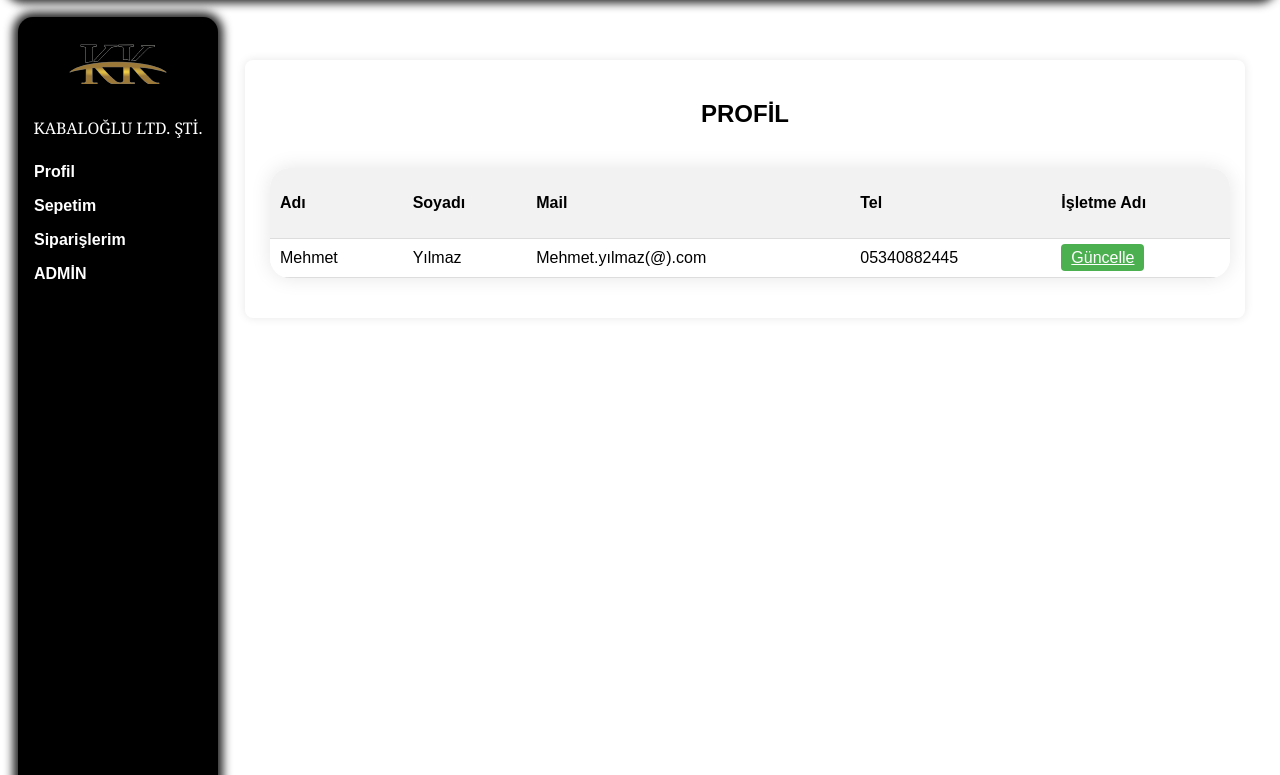
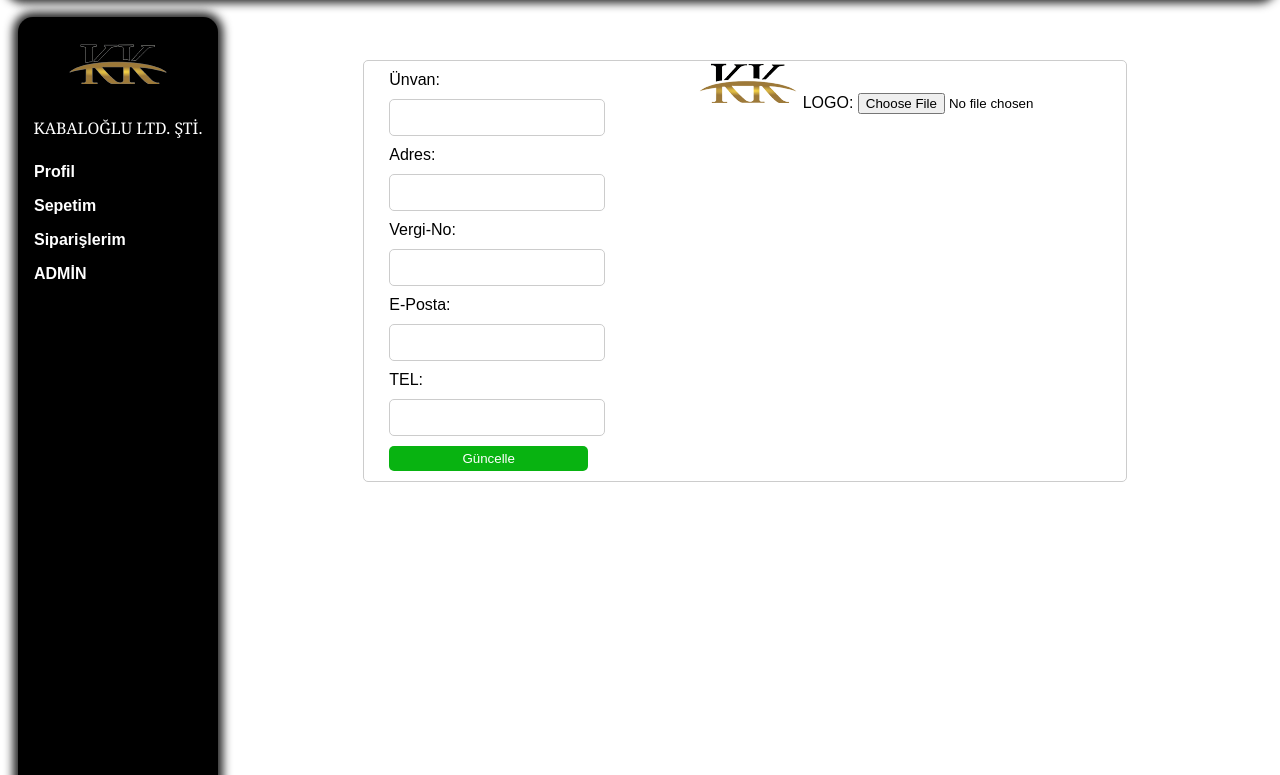
Before and after one commit to DRKAS24/kabaloglu, a plain HTML site: page musteri-profil.html in a window 1280 px wide. Shown: the part 101-876 px from the top of the page. Drawn offline with Linux system fonts and the light colour scheme.

Commit message:
Update musteri-profil.html

```diff
--- a/musteri-profil.html
+++ b/musteri-profil.html
@@ -50,7 +50,7 @@
       </div>
       <!-- logo -->
       <div class="logo">
-        <h1>KABALOGLU ALTIN</h1>
+        <h1>TOPTAN ALTIN</h1>
       </div>
     </div>
 
@@ -82,37 +82,45 @@
           </div>
 
       <div class="body-orta">
-          <div class="siparis-divi">
-            <div class="siparis-container">
-              <h2>PROFİL</h2>
-              <table>
-                <thead>
-                  <tr>
-                    <th>Adı</th>
-                    <th>Soyadı</th>
-                    <th>Mail</th>
-                    <th>Tel</th>
-                    <th>İşletme Adı</th>
-                  </tr>
-                </thead>
-                <tbody>
-                  <tr>
-                    <td>Mehmet</td>
-                    <td>Yılmaz</td>
-                    <td>Mehmet.yılmaz(@).com</td>
-                    <td>05340882445</td>
-                    <td>
-                      <a href="" class="approve-btn">Güncelle</a>
-                    </td>
-                  </tr>
+        <div class="urun-guncelleme-panel">
+          <div class="container">
+            <div class="input-container">
+            <label for="product1">Ünvan:</label>
 
-                  <!-- Diğer siparişler buraya eklenebilir -->
-                </tbody>
-              </table>
+            <input type="text" id="product1" placeholder="">
+
+            <label for="product1">Adres:</label>
+            <input type="text" id="product2" placeholder="">
+            <label for="product1">Vergi-No:</label>
+            <input type="text" id="product3" placeholder="">
+            <label for="product1">E-Posta:</label>
+            <input type="text" id="product3" placeholder="">
+            <label for="product1">TEL:</label>
+            <input type="text" id="product4" placeholder="">
+            <button onclick="updateProducts()">Güncelle</button>
+
+            </div>
+            <div>
+
+              <div class="urun-foto"  style="
+                margin-left: 100px;">
+                <a>
+                  <img src="favicon.png" >
+
+                </a>
+                <label for="product1">LOGO:</label>
+                <input
+                type="file"
+                id="product-image"
+                name="product-image"
+                required
+              />
+              </div>
             </div>
           </div>
-          </body>
-        </html>
+
+        </div>
+
       </div>
 
       <div class="body-sag"></div>
```
